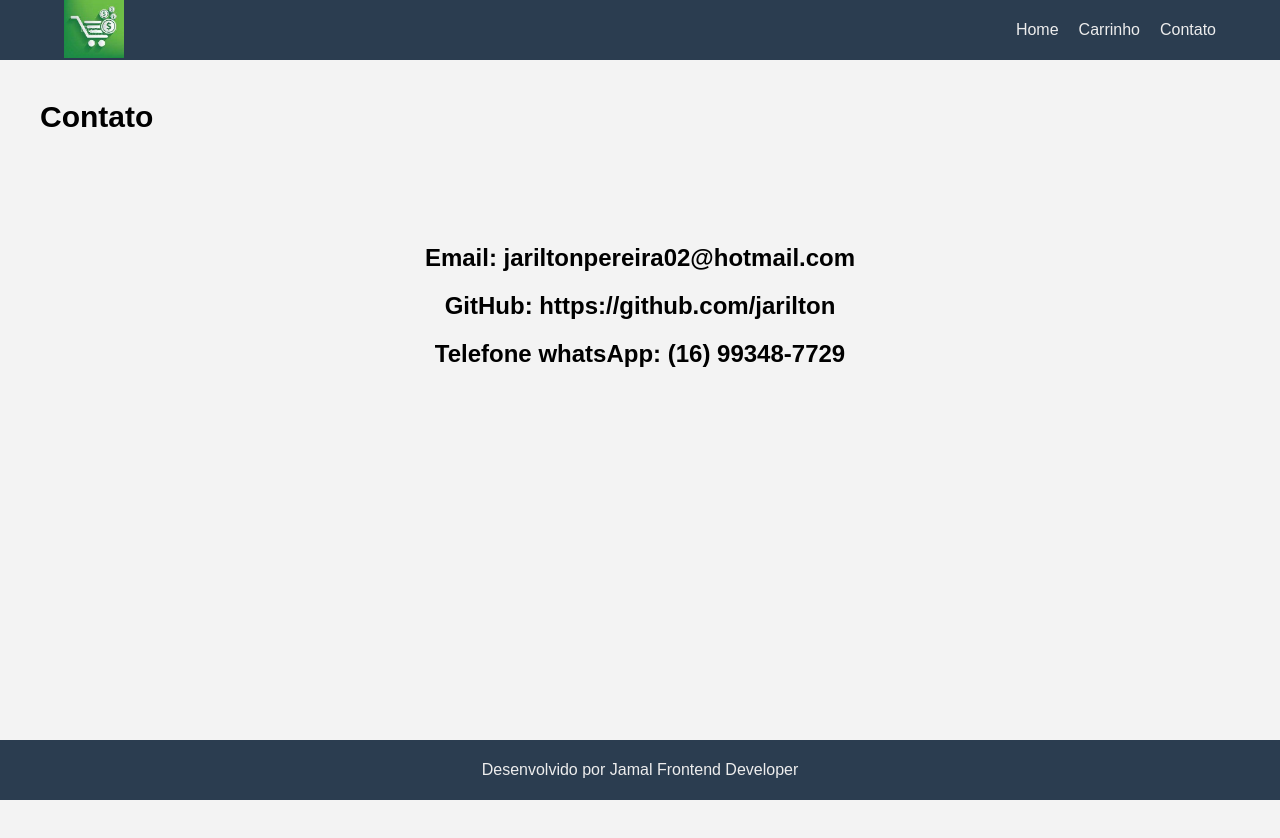
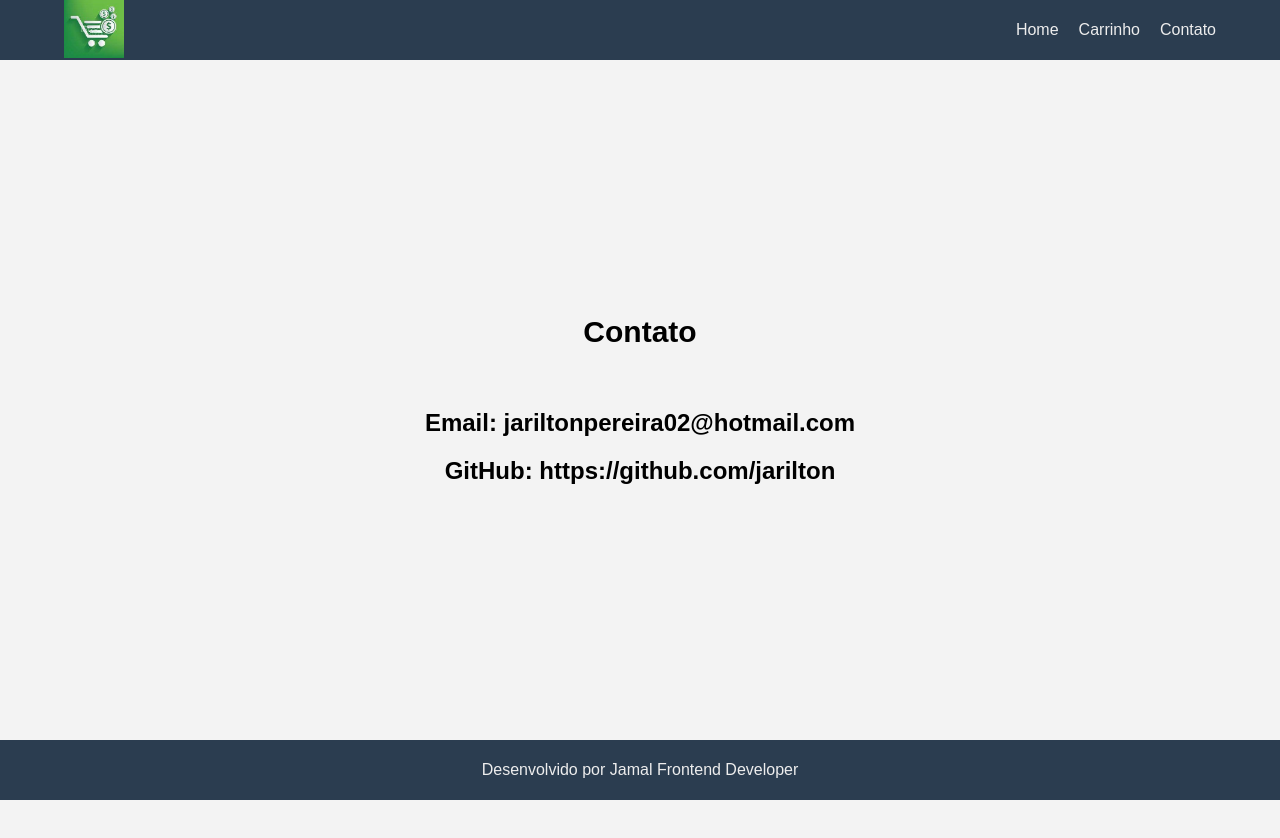
Before and after one commit to jarilton/carrinhodecompras-vue, a Vue app in the folder frontend/: page /contacts in a window 1280 px wide. Shown: the top 838 px of the page. After the commit the page ends 810 px from the top, so only its background shows below. Built offline with nearby package versions, Linux system fonts and the light colour scheme.

Commit message:
fix: ajustes na tela de carrinhos e de contatos

```diff
--- a/frontend/src/components/cart/CartSummaryPaymentCard.vue
+++ b/frontend/src/components/cart/CartSummaryPaymentCard.vue
@@ -3,7 +3,7 @@
     <h3>Total do Carrinho: R${{ cart_total.toFixed(2) }}</h3>
 
     <button class="view-product-button">
-      Pagar com cartão de crédito
+      Pagar
     </button>
   </div>
 </template>
--- a/frontend/src/components/products/ProductDescriptionDrawer.vue
+++ b/frontend/src/components/products/ProductDescriptionDrawer.vue
@@ -143,7 +143,6 @@ export default {
 
   @media (min-width: 700px) {
     .drawer {
-      margin-left: 140px;
       width: 450px;
     }
 
--- a/frontend/src/views/Contacts.vue
+++ b/frontend/src/views/Contacts.vue
@@ -5,7 +5,6 @@
     <div class="text-top">
       <h2>Email: jariltonpereira02@hotmail.com</h2>
       <h2>GitHub: https://github.com/jarilton</h2>
-      <h2>Telefone whatsApp: (16) 99348-7729</h2>
     </div>
   </main>
 </template>
@@ -20,20 +19,32 @@ export default {
 
 .container {
   width: 100vw;
-  height: 100vh;
-}
-
-.text-top {
   display: flex;
   justify-content: center;
   align-items: center;
   text-align: center;
   flex-direction: column;
+}
+
+.title {
+  margin-left: 130px;;
+}
+
+.text-top {
   margin-top: 70px;
+  margin: 20px;
 }
 
 h2 {
   margin-bottom: 20px;
 }
 
+@media (min-width: 700px) {
+  .container {
+    display: flex;
+    align-items: center;
+    text-align: center;
+    flex-direction: column;
+  }
+}
 </style>
```
